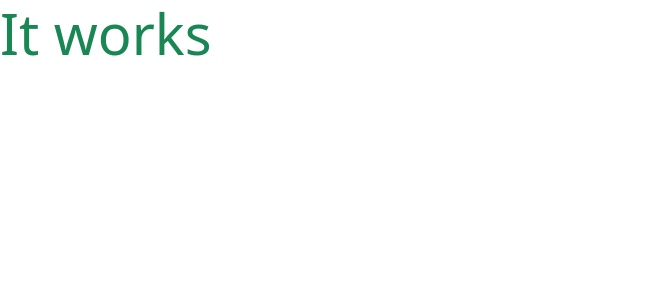
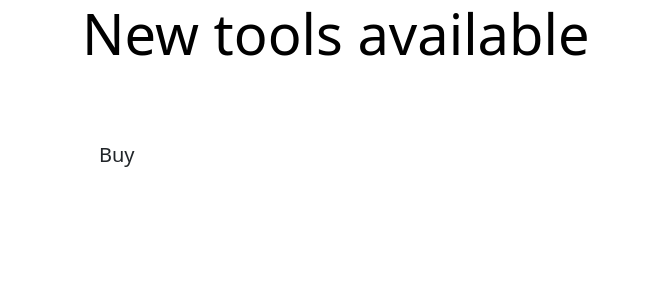
Before and after one commit to carlalennon/animeasy-tools, a Django app: page / in a window 1280 px wide. Shown: the top 300 px of the page, without its empty margins (0-648 px from the left). Run offline with Django 3.2, Linux system fonts and the light colour scheme.

Commit message:
Add content to home page

```diff
--- a/home/templates/home/index.html
+++ b/home/templates/home/index.html
@@ -1,6 +1,27 @@
 {% extends "base.html" %}
 {% load static %}
 
+{% block page_header %}
+    <div class="container header-container">
+        <div class="row">
+            <div class="col">
+            </div>
+        </div>
+    </div>
+{% endblock %}
 {% block content %}
-<h1 class='display-4 text-success'>It works</h1>
+<div class="container h-100">
+    <div class="row h-100">
+        <div class="col-7 col-md-6 my-auto">
+            <h1 class="display-4 logo-font text-black">
+                New tools available
+            </h1>
+        </div>
+        <div class="my-5">
+            <h4>
+                <a href="" class="buy-button btn btn-lg rounded-0 py-3">Buy</a>
+            </h4>
+        </div>
+    </div>
+</div>
 {% endblock %}
```
